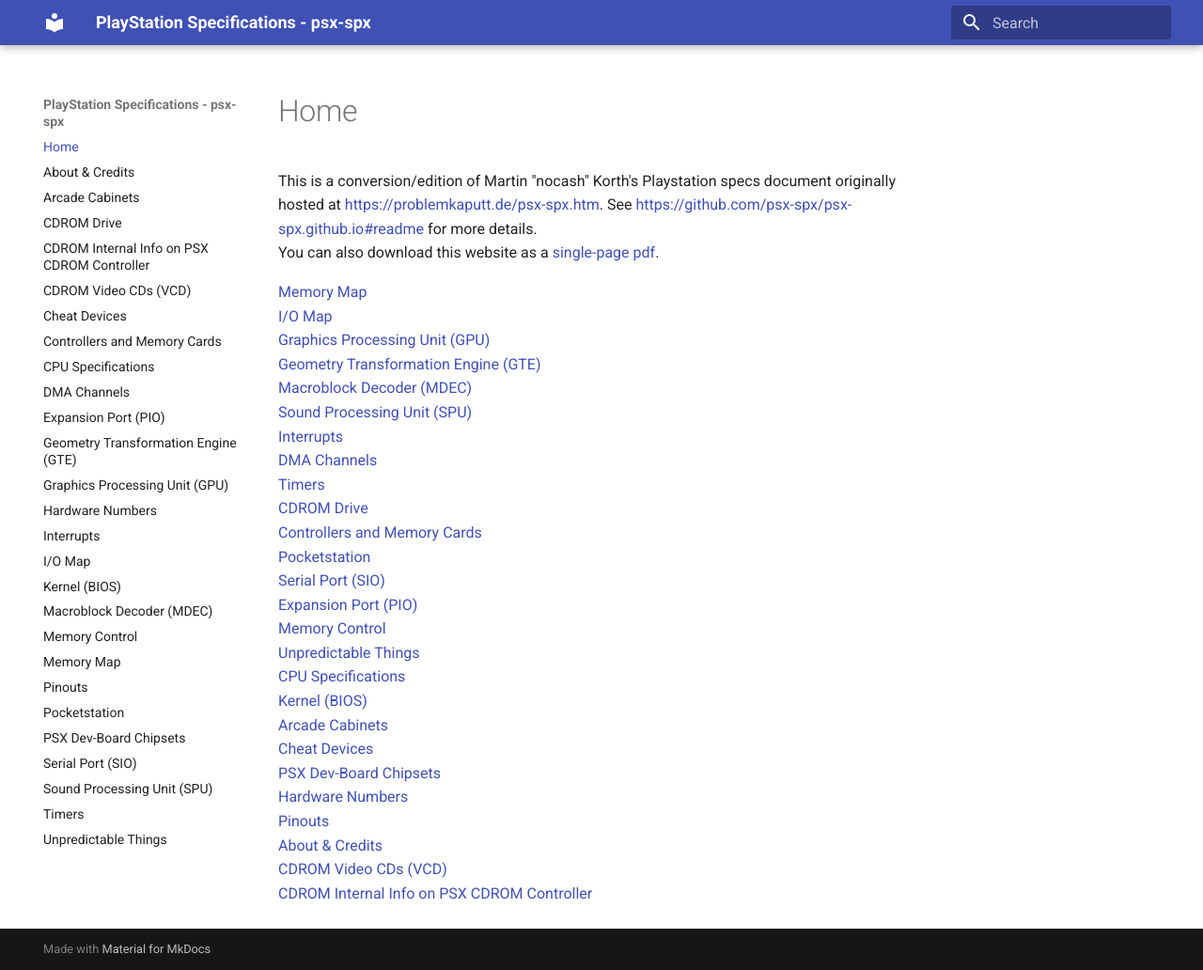
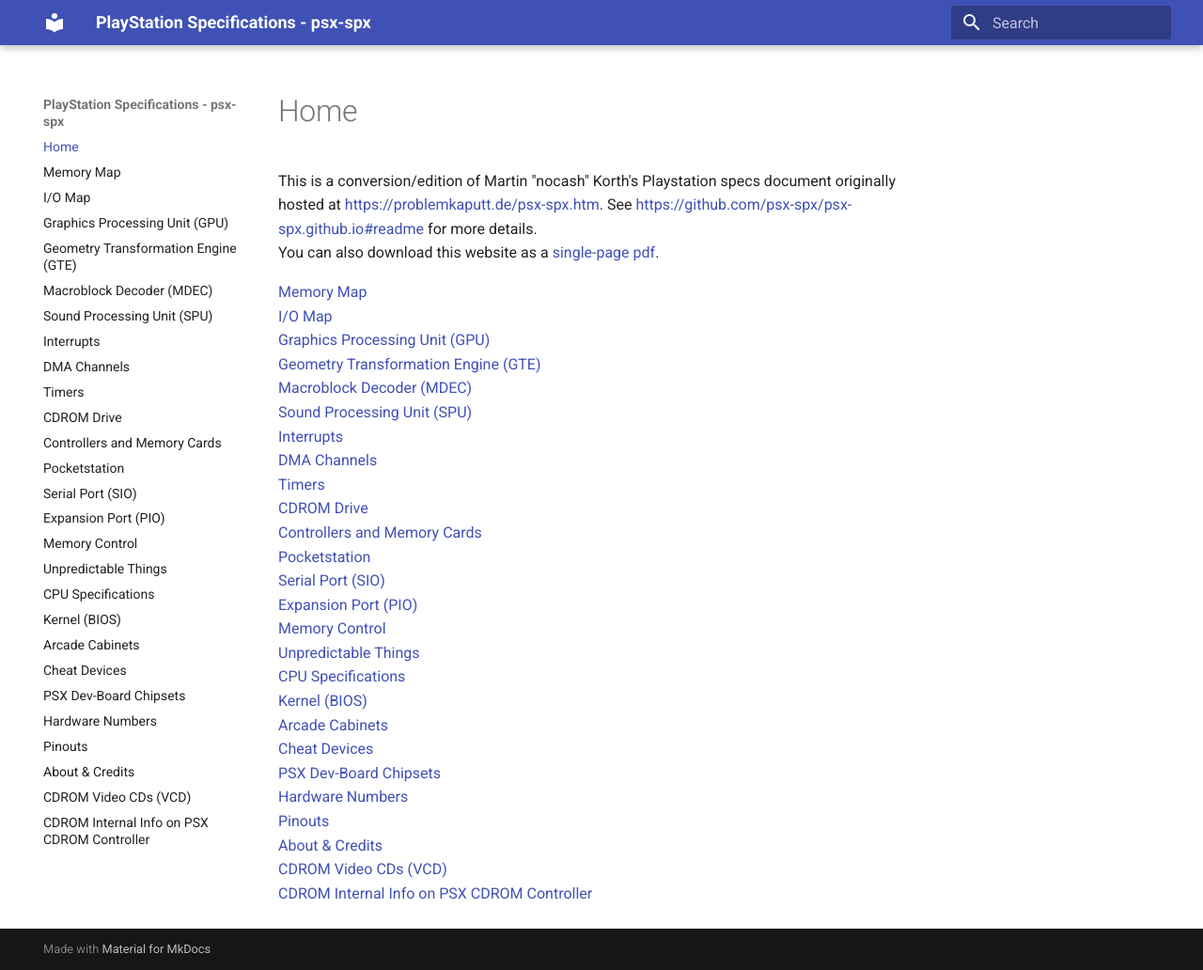
Before and after one commit to psx-spx/psx-spx.github.io, an MkDocs documentation site: the page built from docs/index.md, in a window 1280 px wide and 1032 px high. Shown: the whole window at 94% size. Built offline with MkDocs 1.6.1 and Material for MkDocs 9.7.7, drawn with Linux system fonts in a browser that asks for light colours; some of the changed lines change nothing that is shown.

Commit message:
Ordering navigation.

```diff
--- a/mkdocs.yml
+++ b/mkdocs.yml
@@ -7,3 +7,32 @@
   - search
   - with-pdf:
       output_path: psx-spx.pdf
+
+nav:
+    - 'index.md'
+    - 'memorymap.md'
+    - 'iomap.md'
+    - 'graphicsprocessingunitgpu.md'
+    - 'geometrytransformationenginegte.md'
+    - 'macroblockdecodermdec.md'
+    - 'soundprocessingunitspu.md'
+    - 'interrupts.md'
+    - 'dmachannels.md'
+    - 'timers.md'
+    - 'cdromdrive.md'
+    - 'controllersandmemorycards.md'
+    - 'pocketstation.md'
+    - 'serialportsio.md'
+    - 'expansionportpio.md'
+    - 'memorycontrol.md'
+    - 'unpredictablethings.md'
+    - 'cpuspecifications.md'
+    - 'kernelbios.md'
+    - 'arcadecabinets.md'
+    - 'cheatdevices.md'
+    - 'psxdevboardchipsets.md'
+    - 'hardwarenumbers.md'
+    - 'pinouts.md'
+    - 'aboutcredits.md'
+    - 'cdromvideocdsvcd.md'
+    - 'cdrominternalinfoonpsxcdromcontroller.md'
```
